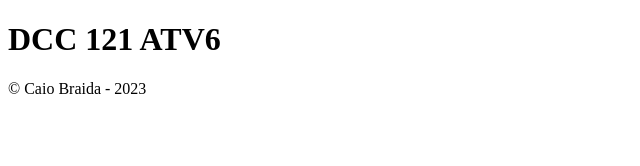
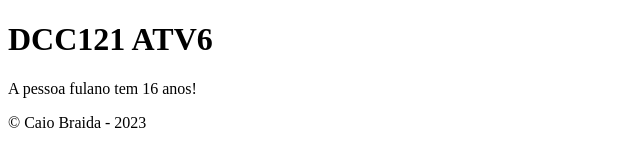
Before and after one commit to ufjf-dcc121/ufjf-dcc121-2023-1-atv6-CaioFBraida, a plain HTML site: page index.html in a window 1280 px wide. Shown: the whole page, without its empty margins (0-640 px from the left). Drawn offline with Linux system fonts and the light colour scheme.

Commit message:
altera conteudo pelo javascript

```diff
--- a/index.html
+++ b/index.html
@@ -8,9 +8,10 @@
 </head>
 <body>
     <header>
-        <h1>DCC 121 ATV6</h1>
+        <h1>DCC121 ATV6</h1>
     </header>
     <main>
+        <p id="saida">A pessoa NOME tem X anos!</p>
 
     </main>
     <footer>
@@ -29,6 +30,13 @@
         };
         pessoa.envelhecer();
         console.log(pessoa);
+
+        //retorna vetor dos p -> document.getElementsByTagName
+        //const peses = document.getElementsByTagName('p');
+        //const p = peses[0];
+        const p = document.getElementById('saida');
+        console.log(p);
+        p.innerText = `A pessoa ${pessoa.nome} tem ${pessoa.idade} anos!`;
     </script>
 </body>
 </html>
```
